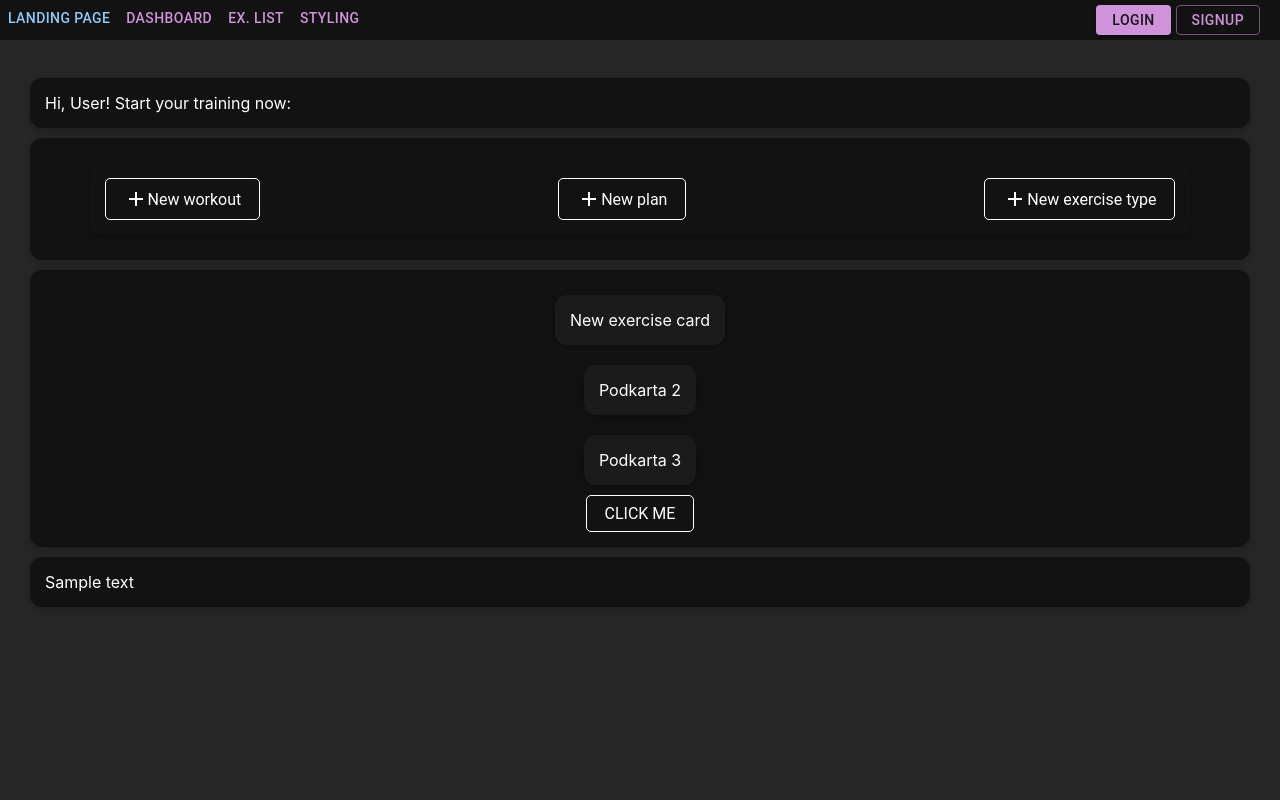
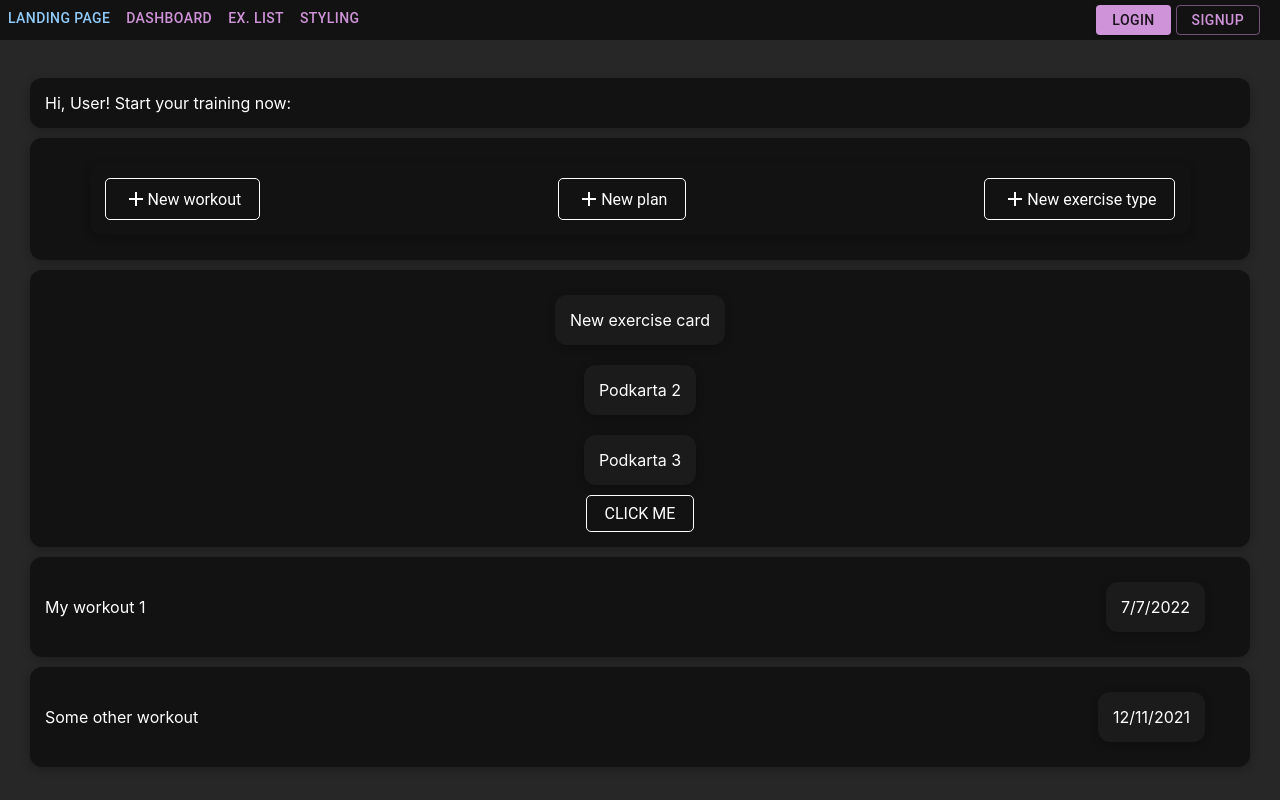
Before and after one commit to mikoogla/workoutApp, a React (Create React App) app in the folder workout-app/: page /dashboard in a window 1280 px wide. Built offline with nearby package versions, Linux system fonts and the light colour scheme.

Commit message:
quick update

```diff
--- a/workout-app/src/components/Dashboard/Dashboard.js
+++ b/workout-app/src/components/Dashboard/Dashboard.js
@@ -90,6 +90,36 @@ const archiveTemplate = [
       },
     ],
   },
+  {
+    id: Math.random,
+    name: "Some other workout",
+    date: new Date(2021, 11, 12),
+    notes: "my note about workout",
+    exercises: [
+      {
+        type: exerciseTemplates[2],
+        units: exerciseTemplates[2].dataTypes,
+        series: [
+          [
+            [40, 10],
+            [40, 7],
+            [40, 7],
+            [40, 6],
+          ],
+        ],
+      },
+      {
+        type: exerciseTemplates[1],
+        units: exerciseTemplates[1].dataTypes,
+        series: [[[10], [9], [8], [7]]],
+      },
+      {
+        type: exerciseTemplates[4],
+        units: exerciseTemplates[4].dataTypes,
+        series: [[[1], [1], [1]]],
+      },
+    ],
+  },
 ];
 
 const lightCardStyle = { backgroundColor: "#1b1b1b" };
@@ -99,16 +129,6 @@ const Dashboard = () => {
   const [NewWorkout, setNewWorkout] = useState(false);
   const [NewPlan, setNewPlan] = useState(false);
   const [NewType, setNewType] = useState(false);
-
-  const hideComponentStyle = (state) =>
-    !state && {
-      margin: "0px",
-      padding: "0px",
-      visibility: "hidden",
-      width: "0px",
-      height: "0px",
-    };
-
   return (
     <div className={styles.Dashboard}>
       <Card>Hi, User! Start your training now:</Card>
@@ -147,7 +167,7 @@ const Dashboard = () => {
             New workout window
             <Input label="workout name" />
             <Select list={workoutTemplates.map((ex) => ex.type)}></Select>
-            <Button>SUBMIT</Button>
+            <Button>ADD</Button>
           </Card>
         )}
         {NewPlan && (
@@ -171,7 +191,21 @@ const Dashboard = () => {
         <Card style={lightCardStyle}>Podkarta 3</Card>
         <Button>CLICK ME</Button>
       </Card>
-      <Card>Sample text</Card>
+
+      {archiveTemplate.map((workout) => (
+        <Card key={Math.random}>
+          {workout.name}
+          <Card style={lightCardStyle}>
+            {workout.date.toLocaleString("en-US", { day: "numeric" }) +
+              "/" +
+              (workout.date.getUTCMonth() === 0
+                ? 12
+                : workout.date.getUTCMonth()) +
+              "/" +
+              workout.date.getFullYear()}
+          </Card>
+        </Card>
+      ))}
     </div>
   );
 };
```
